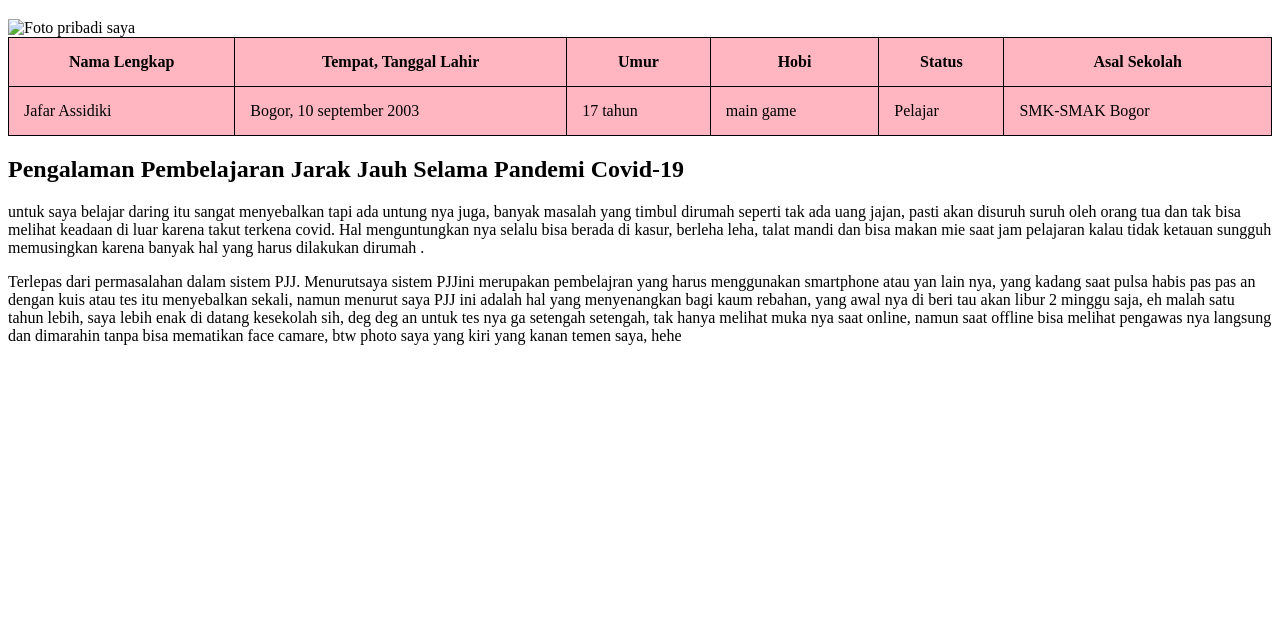
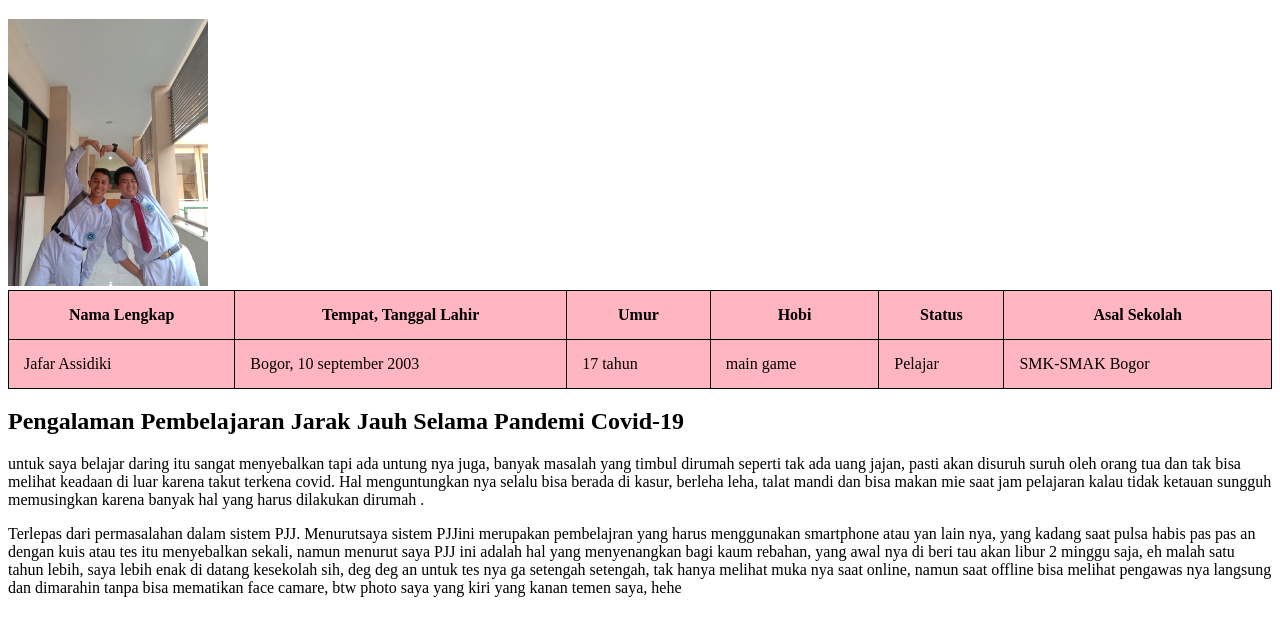
Before and after one commit to jafarass65/jafarass65.github.io, a plain HTML site: page index.html in a window 1280 px wide. Shown: the part 61-696 px from the top of the page. Drawn offline with Linux system fonts and the light colour scheme.

Commit message:
Menambahkan css pada html dan menambahkan fiile gambar pada html

```diff
--- a/index.html
+++ b/index.html
@@ -17,7 +17,7 @@
 <head>
 <body>
       <h1>Profil Pribadi</h1>
-      <img src="hay.jpg" alt="Foto pribadi saya" width="200">
+      <img src="./img/hay.jpg" alt="Foto pribadi saya" width="200">
 <table style="width:100%">
 	<tr>
 		<th>Nama Lengkap</th>
```
